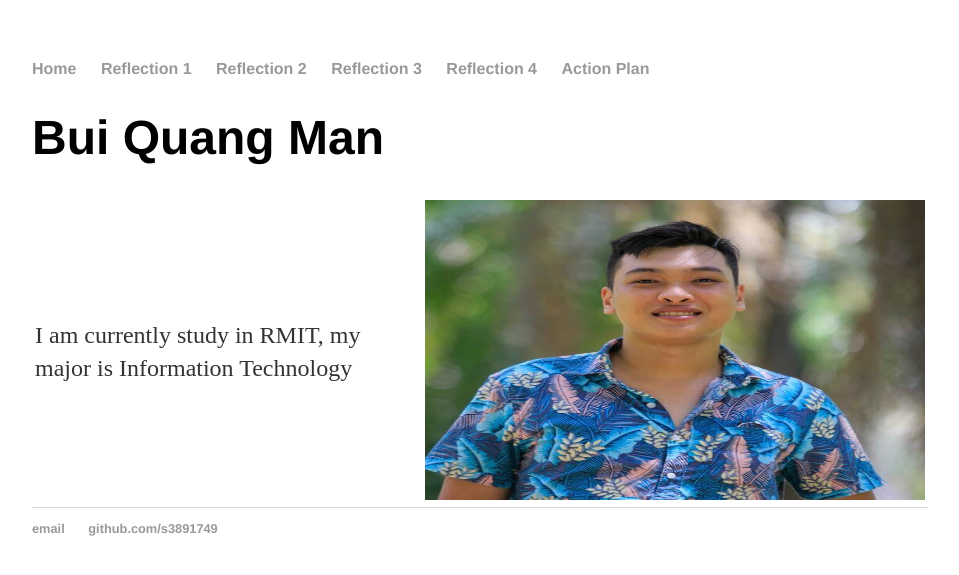
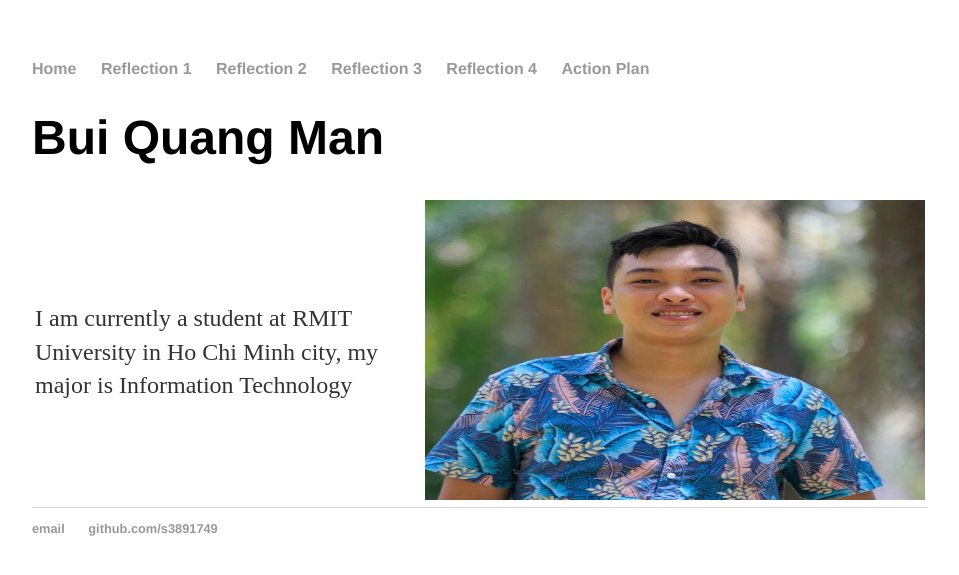
Before and after one commit to S3891749/s3891749.github.io, a Jekyll site: the page built from index.html, in a window 1280 px wide. Shown: the top 575 px of the page, without its empty margins (160-1119 px from the left). Built offline with Jekyll 4.4.1, drawn with Linux system fonts in a browser that asks for light colours.

Commit message:
Update index.html

```diff
--- a/index.html
+++ b/index.html
@@ -6,7 +6,7 @@ title: Bui Quang Man
 	<h1>Bui Quang Man</h1>
 <table style="width:100%">
   <tr>
-    <td><p>I am currently study in RMIT, my major is Information Technology</p></td>
+    <td><p>I am currently a student at RMIT University in Ho Chi Minh city, my major is Information Technology</p></td>
     <td><img src="https://raw.githubusercontent.com/S3891749/s3891749.github.io/main/img/picture.jpg.jpg"alt="Bui Quang Man" width="500" height="300"></td>
   </tr>
 </table>
```
